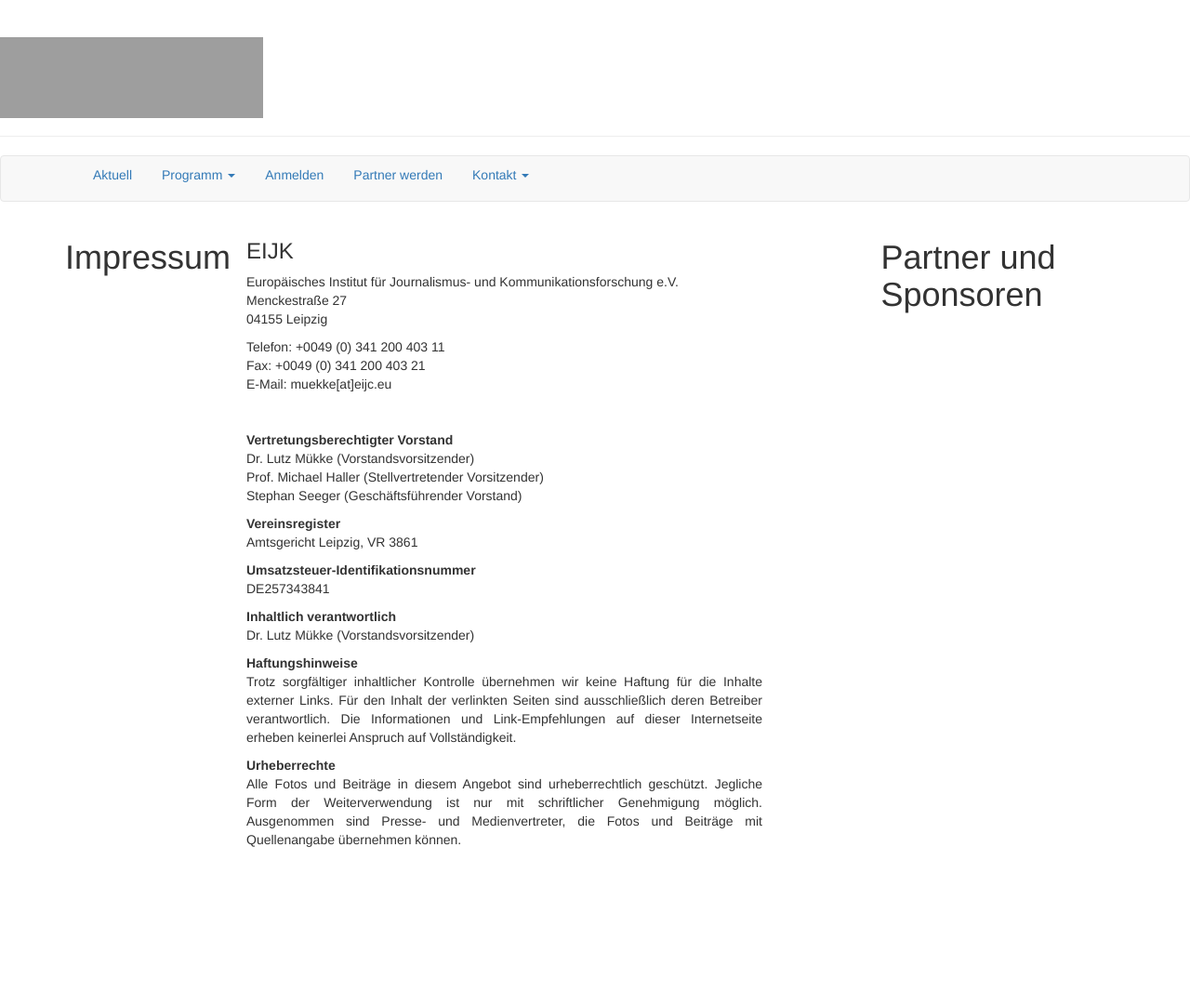
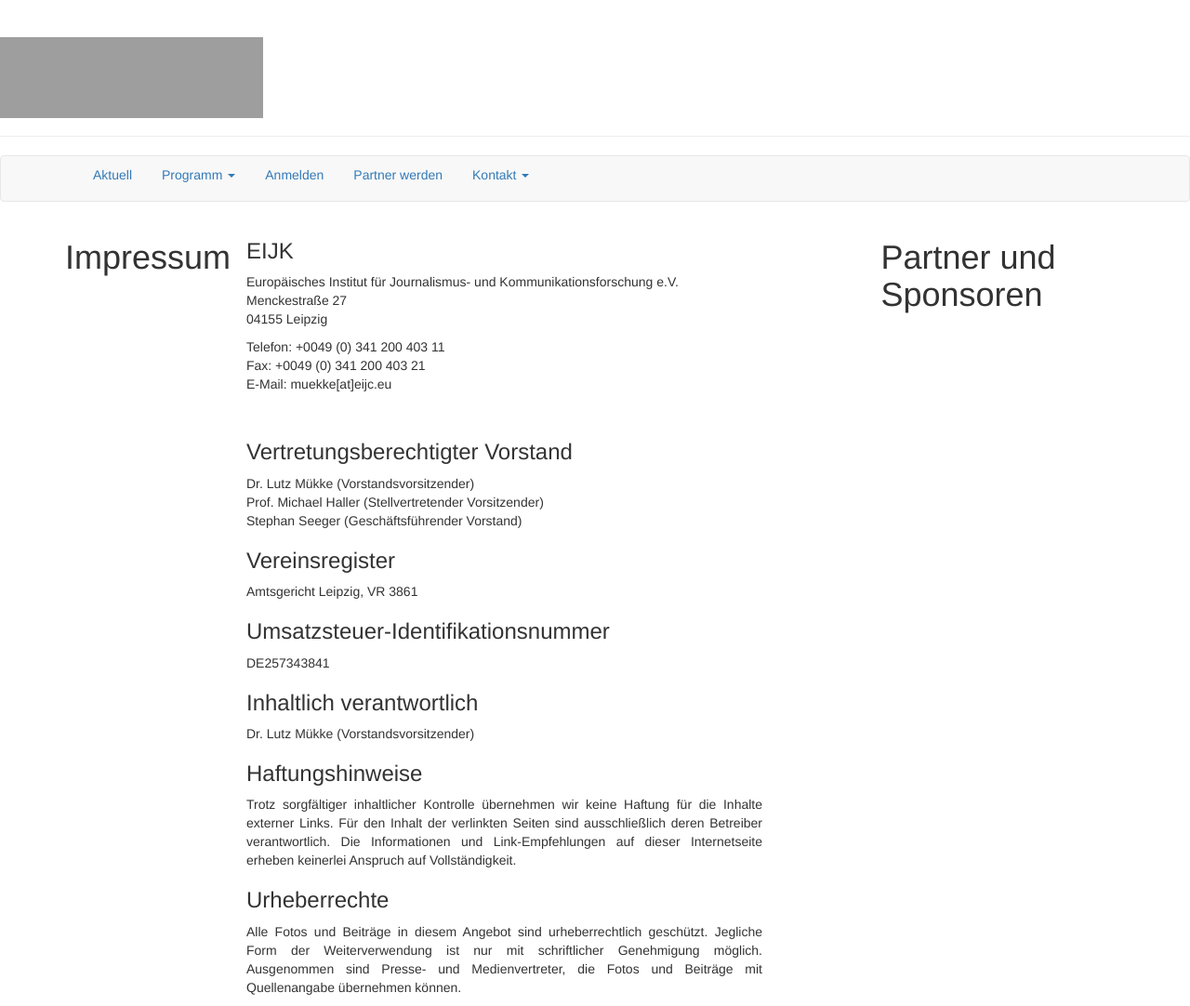
Before and after one commit to susedev/test, a Jekyll site: the page built from impressum.html, in a window 1280 px wide. Shown: the whole page at 93% size. Built offline with Jekyll 4.4.1, drawn with Linux system fonts in a browser that asks for light colours; nearby versions of some CDN libraries; before the commit the page ends 923 px from its top, so only the background shows below that; grey boxes are pictures that could not be loaded.

Commit message:
Edit from JekyllCMS

```diff
--- a/impressum.html
+++ b/impressum.html
@@ -13,22 +13,28 @@ E-Mail: muekke[at]eijc.eu</p>
 
 <p>&nbsp;</p>
 
-<p><strong>Vertretungsberechtigter Vorstand</strong><br />
-Dr. Lutz M&uuml;kke (Vorstandsvorsitzender)<br />
+<h3>Vertretungsberechtigter Vorstand</h3>
+
+<p>Dr. Lutz M&uuml;kke (Vorstandsvorsitzender)<br />
 Prof. Michael Haller (Stellvertretender Vorsitzender)<br />
 Stephan Seeger (Gesch&auml;ftsf&uuml;hrender Vorstand)</p>
 
-<p><strong>Vereinsregister</strong><br />
-Amtsgericht Leipzig, VR 3861</p>
+<h3>Vereinsregister</h3>
 
-<p><strong>Umsatzsteuer-Identifikationsnummer</strong><br />
-DE257343841</p>
+<p>Amtsgericht Leipzig, VR 3861</p>
 
-<p><strong>Inhaltlich verantwortlich</strong><br />
-Dr. Lutz M&uuml;kke (Vorstandsvorsitzender)</p>
+<h3>Umsatzsteuer-Identifikationsnummer</h3>
 
-<p style="text-align: justify;"><strong>Haftungshinweise</strong><br />
-Trotz sorgf&auml;ltiger inhaltlicher Kontrolle &uuml;bernehmen wir keine Haftung f&uuml;r die Inhalte externer Links. F&uuml;r den Inhalt der verlinkten Seiten sind ausschlie&szlig;lich deren Betreiber verantwortlich. Die Informationen und Link-Empfehlungen auf dieser Internetseite erheben keinerlei Anspruch auf Vollst&auml;ndigkeit.</p>
+<p>DE257343841</p>
 
-<p style="text-align: justify;"><strong>Urheberrechte</strong><br />
-Alle Fotos und Beitr&auml;ge in diesem Angebot sind urheberrechtlich gesch&uuml;tzt. Jegliche Form der Weiterverwendung ist nur mit schriftlicher Genehmigung m&ouml;glich. Ausgenommen sind Presse- und Medienvertreter, die Fotos und Beitr&auml;ge mit Quellenangabe &uuml;bernehmen k&ouml;nnen.</p>
+<h3>Inhaltlich verantwortlich</h3>
+
+<p>Dr. Lutz M&uuml;kke (Vorstandsvorsitzender)</p>
+
+<h3 style="text-align: justify;">Haftungshinweise</h3>
+
+<p style="text-align: justify;">Trotz sorgf&auml;ltiger inhaltlicher Kontrolle &uuml;bernehmen wir keine Haftung f&uuml;r die Inhalte externer Links. F&uuml;r den Inhalt der verlinkten Seiten sind ausschlie&szlig;lich deren Betreiber verantwortlich. Die Informationen und Link-Empfehlungen auf dieser Internetseite erheben keinerlei Anspruch auf Vollst&auml;ndigkeit.</p>
+
+<h3 style="text-align: justify;">Urheberrechte</h3>
+
+<p style="text-align: justify;">Alle Fotos und Beitr&auml;ge in diesem Angebot sind urheberrechtlich gesch&uuml;tzt. Jegliche Form der Weiterverwendung ist nur mit schriftlicher Genehmigung m&ouml;glich. Ausgenommen sind Presse- und Medienvertreter, die Fotos und Beitr&auml;ge mit Quellenangabe &uuml;bernehmen k&ouml;nnen.</p>
```
